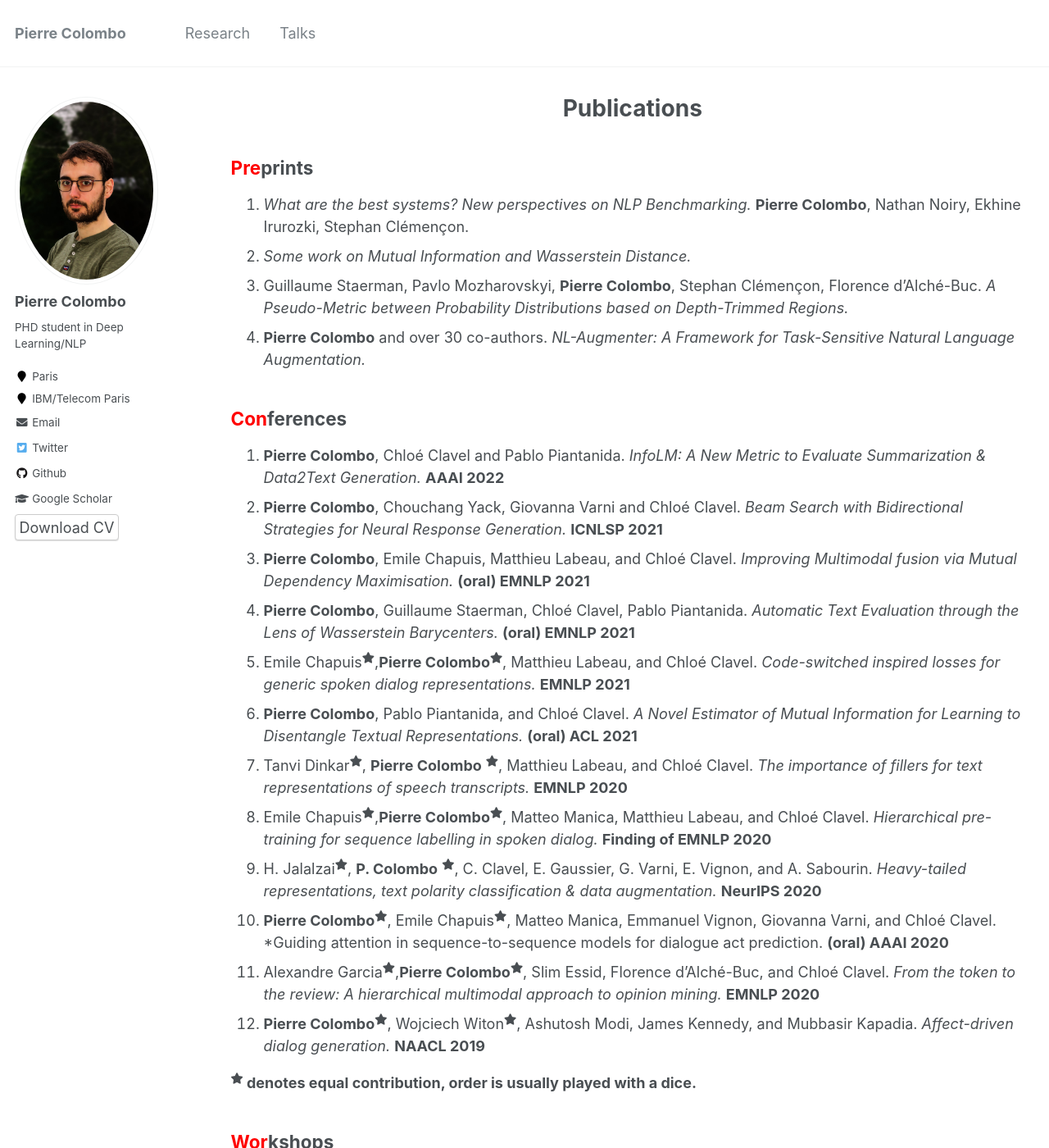
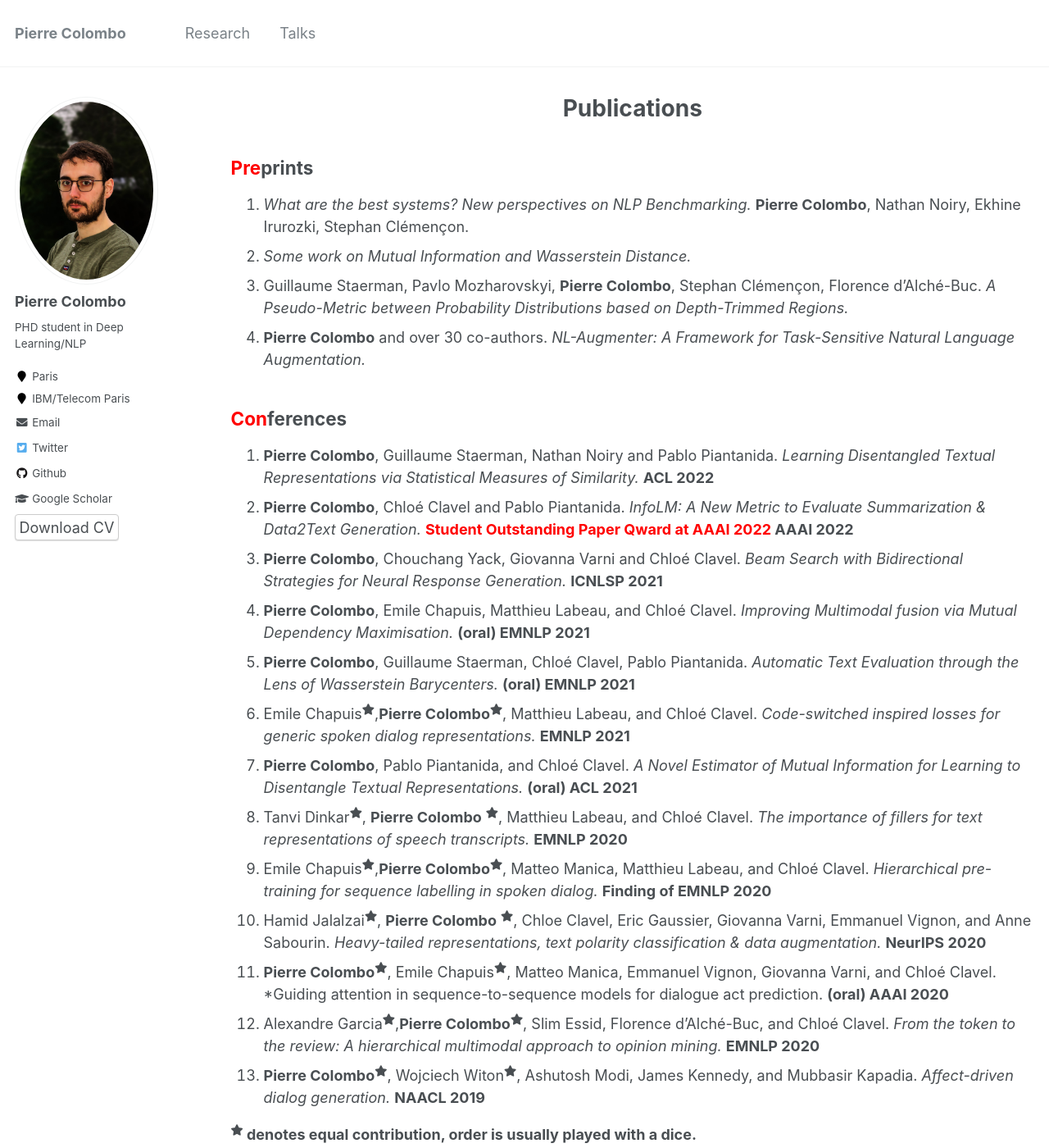
Before and after one commit to PierreColombo/PierreColombo.github.io, a Jekyll site: the page built from _pages/publications.md, in a window 1280 px wide and 1400 px high. Shown: the whole window at 82% size. Built offline with Jekyll 4.4.1, drawn with Linux system fonts in a browser that asks for light colours.

Commit message:
adding red

```diff
--- a/_pages/publications.md
+++ b/_pages/publications.md
@@ -17,19 +17,20 @@ author_profile: true
 
 <span style="color:red">Con</span>ferences
 ---
-1. **Pierre Colombo**, Chloé Clavel and Pablo Piantanida. *InfoLM: A New Metric to Evaluate Summarization & Data2Text Generation.* **AAAI 2022**
-2. **Pierre Colombo**, Chouchang Yack, Giovanna Varni and Chloé Clavel. *Beam Search with Bidirectional Strategies for Neural Response Generation.* **ICNLSP 2021**
-3. **Pierre Colombo**, Emile Chapuis, Matthieu Labeau, and Chloé Clavel. *Improving Multimodal fusion via Mutual Dependency Maximisation.* **(oral) EMNLP 2021**
-4. **Pierre Colombo**, Guillaume Staerman, Chloé Clavel, Pablo Piantanida. *Automatic Text Evaluation through the Lens of Wasserstein Barycenters.* **(oral) EMNLP 2021**
-5. Emile Chapuis<sup><i class="fas fa-star"></i></sup>,**Pierre Colombo**<sup><i class="fas fa-star"></i></sup>, Matthieu Labeau, and Chloé Clavel. *Code-switched inspired losses for generic spoken dialog representations.* **EMNLP 2021**
-6. **Pierre Colombo**, Pablo Piantanida, and Chloé Clavel. *A Novel Estimator of Mutual Information for Learning to Disentangle Textual Representations.* **(oral) ACL 2021**
-7. Tanvi Dinkar<sup><i class="fas fa-star"></i></sup>, **Pierre Colombo** <sup><i class="fas fa-star"></i></sup>, Matthieu Labeau, and Chloé Clavel. *The importance of fillers for text representations of speech transcripts.* **EMNLP 2020**
-8. Emile Chapuis<sup><i class="fas fa-star"></i></sup>,**Pierre Colombo**<sup><i class="fas fa-star"></i></sup>, Matteo Manica, Matthieu Labeau, and Chloé Clavel. *Hierarchical pre-training for sequence labelling in spoken dialog.* **Finding of EMNLP 2020**
-9. H. Jalalzai<sup><i class="fas fa-star"></i></sup>, **P. Colombo** <sup><i class="fas fa-star"></i></sup>, C. Clavel, E. Gaussier, G. Varni, E. Vignon, and A. Sabourin. *Heavy-tailed representations, text polarity classification & data augmentation.* **NeurIPS 2020**
-10. **Pierre Colombo**<sup><i class="fas fa-star"></i></sup>, Emile Chapuis<sup><i class="fas fa-star"></i></sup>, Matteo Manica, Emmanuel Vignon, Giovanna Varni, and Chloé
+1. **Pierre Colombo**, Guillaume Staerman, Nathan Noiry and Pablo Piantanida. *Learning Disentangled Textual Representations via Statistical Measures of Similarity.* **ACL 2022**
+2. **Pierre Colombo**, Chloé Clavel and Pablo Piantanida. *InfoLM: A New Metric to Evaluate Summarization & Data2Text Generation.* **<span style="color:red">Student Outstanding Paper Qward at AAAI 2022 </span>**   **AAAI 2022**
+3. **Pierre Colombo**, Chouchang Yack, Giovanna Varni and Chloé Clavel. *Beam Search with Bidirectional Strategies for Neural Response Generation.* **ICNLSP 2021**
+4. **Pierre Colombo**, Emile Chapuis, Matthieu Labeau, and Chloé Clavel. *Improving Multimodal fusion via Mutual Dependency Maximisation.* **(oral) EMNLP 2021**
+5. **Pierre Colombo**, Guillaume Staerman, Chloé Clavel, Pablo Piantanida. *Automatic Text Evaluation through the Lens of Wasserstein Barycenters.* **(oral) EMNLP 2021**
+6. Emile Chapuis<sup><i class="fas fa-star"></i></sup>,**Pierre Colombo**<sup><i class="fas fa-star"></i></sup>, Matthieu Labeau, and Chloé Clavel. *Code-switched inspired losses for generic spoken dialog representations.* **EMNLP 2021**
+7. **Pierre Colombo**, Pablo Piantanida, and Chloé Clavel. *A Novel Estimator of Mutual Information for Learning to Disentangle Textual Representations.* **(oral) ACL 2021**
+8. Tanvi Dinkar<sup><i class="fas fa-star"></i></sup>, **Pierre Colombo** <sup><i class="fas fa-star"></i></sup>, Matthieu Labeau, and Chloé Clavel. *The importance of fillers for text representations of speech transcripts.* **EMNLP 2020**
+9. Emile Chapuis<sup><i class="fas fa-star"></i></sup>,**Pierre Colombo**<sup><i class="fas fa-star"></i></sup>, Matteo Manica, Matthieu Labeau, and Chloé Clavel. *Hierarchical pre-training for sequence labelling in spoken dialog.* **Finding of EMNLP 2020**
+10. Hamid Jalalzai<sup><i class="fas fa-star"></i></sup>, **Pierre Colombo** <sup><i class="fas fa-star"></i></sup>, Chloe Clavel, Eric Gaussier, Giovanna Varni, Emmanuel Vignon, and Anne Sabourin. *Heavy-tailed representations, text polarity classification & data augmentation.* **NeurIPS 2020**
+11. **Pierre Colombo**<sup><i class="fas fa-star"></i></sup>, Emile Chapuis<sup><i class="fas fa-star"></i></sup>, Matteo Manica, Emmanuel Vignon, Giovanna Varni, and Chloé
 Clavel. *Guiding attention in sequence-to-sequence models for dialogue act prediction. **(oral) AAAI 2020**
-11. Alexandre Garcia<sup><i class="fas fa-star"></i></sup>,**Pierre Colombo**<sup><i class="fas fa-star"></i></sup>, Slim Essid, Florence d’Alché-Buc, and Chloé Clavel. *From the token to the review: A hierarchical multimodal approach to opinion mining.* **EMNLP 2020**
-12. **Pierre Colombo**<sup><i class="fas fa-star"></i></sup>, Wojciech Witon<sup><i class="fas fa-star"></i></sup>, Ashutosh Modi, James Kennedy, and Mubbasir Kapadia. *Affect-driven dialog generation.* **NAACL 2019**
+12. Alexandre Garcia<sup><i class="fas fa-star"></i></sup>,**Pierre Colombo**<sup><i class="fas fa-star"></i></sup>, Slim Essid, Florence d’Alché-Buc, and Chloé Clavel. *From the token to the review: A hierarchical multimodal approach to opinion mining.* **EMNLP 2020**
+13. **Pierre Colombo**<sup><i class="fas fa-star"></i></sup>, Wojciech Witon<sup><i class="fas fa-star"></i></sup>, Ashutosh Modi, James Kennedy, and Mubbasir Kapadia. *Affect-driven dialog generation.* **NAACL 2019**
 
 **<sup><i class="fas fa-star"></i></sup> denotes equal contribution, order is usually played with a dice.**
 
```
